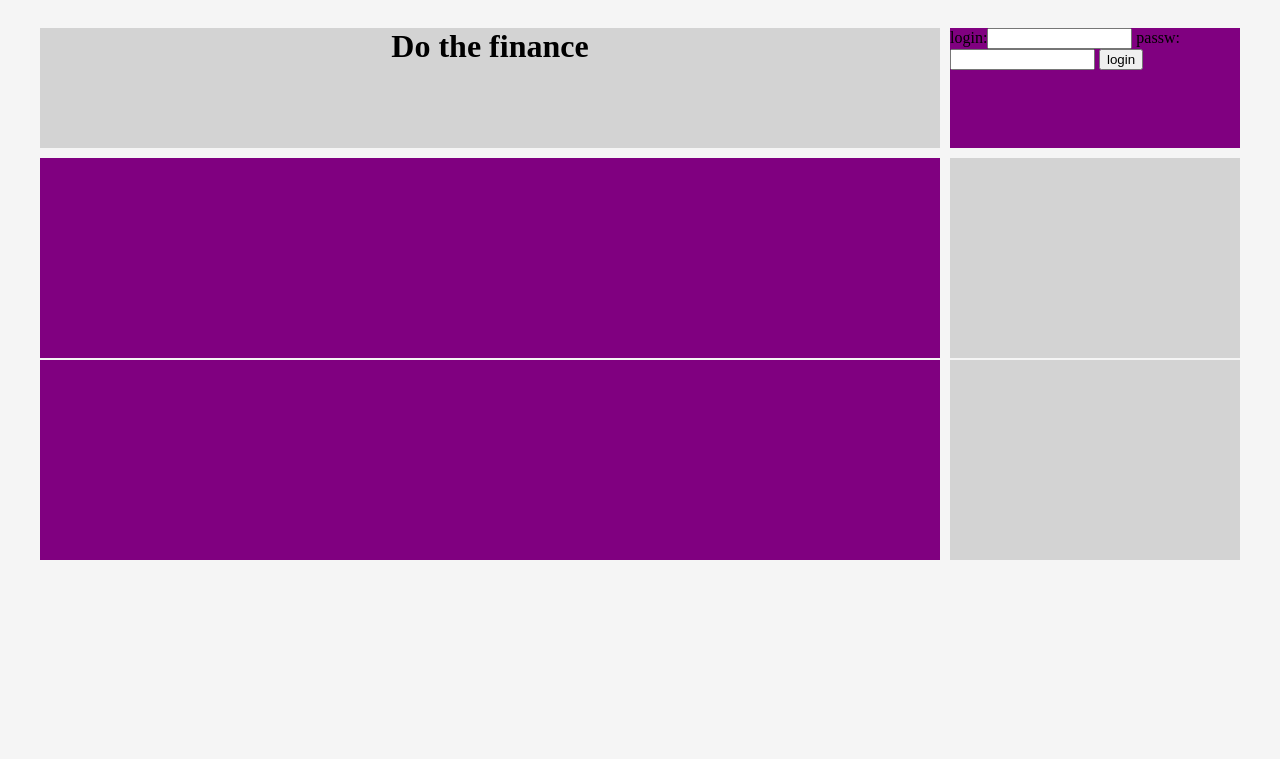
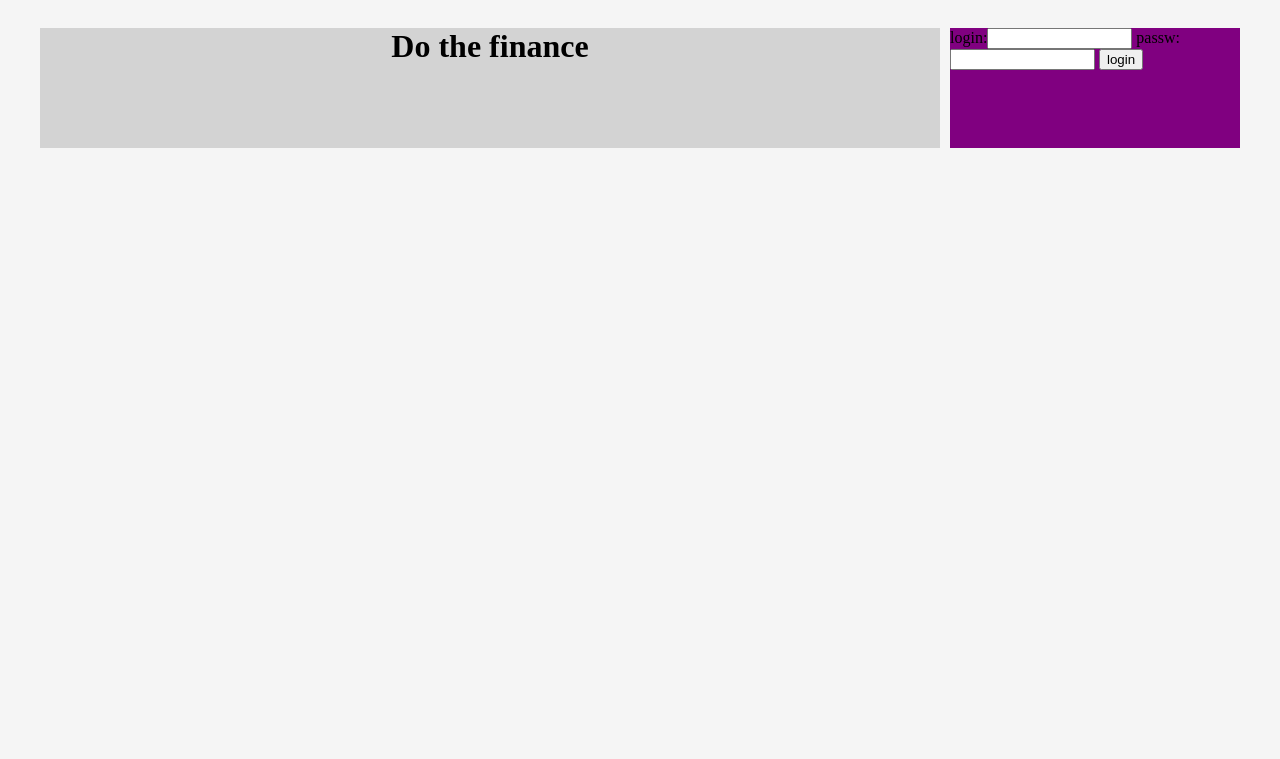
Before and after one commit to HermeZ23/DoTheFinance, a PHP site: page / in a window 1280 px wide. Shown: the top 759 px of the page. Before the commit the page ends 560 px from the top, so only its background shows below. Run offline with PHP 8.4, Linux system fonts and the light colour scheme; data that the repository does not hold is empty.

Commit message:
dynamic design

```diff
--- a/css/style.css
+++ b/css/style.css
@@ -3,9 +3,27 @@ body {
 
 #main {
   width: 1200px;
-  height: 1200px;
+  height: 160px;
   position: relative;
   margin: 0 auto 0 auto; }
+
+#data {
+  width: 1200px;
+  height: 1600px;
+  position: relative;
+  margin: 0 auto 0 auto; }
+
+#dataBig {
+  width: 900px;
+  height: 1200px;
+  position: absolute;
+  left: 0px; }
+
+#dataSmall {
+  width: 290px;
+  height: 1200px;
+  position: absolute;
+  left: 900px; }
 
 #head {
   width: 900px;
@@ -27,12 +45,30 @@ body {
   position: absolute;
   background-color: purple; }
 
+.small {
+  width: 290px;
+  height: 200px;
+  left: 910px;
+  margin-top: 10px;
+  margin-left: 10px;
+  position: auto;
+  float: left;
+  background-color: purple; }
+
+.big {
+  width: 900px;
+  height: 200px;
+  margin-top: 10px;
+  position: auto;
+  float: left;
+  background-color: purple; }
+
 #expenses {
   width: 900px;
   height: 200px;
   top: 150px;
   left: 0px;
-  position: absolute;
+  position: auto;
   background-color: purple; }
 
 #account {
@@ -40,7 +76,7 @@ body {
   height: 200px;
   top: 150px;
   left: 910px;
-  position: absolute;
+  position: auto;
   background-color: lightgrey; }
 
 #expenses1 {
@@ -48,7 +84,7 @@ body {
   height: 200px;
   top: 352px;
   left: 0px;
-  position: absolute;
+  position: auto;
   background-color: purple; }
 
 #account1 {
@@ -56,7 +92,7 @@ body {
   height: 200px;
   top: 352px;
   left: 910px;
-  position: absolute;
+  position: auto;
   background-color: lightgrey; }
 
 #footer {
--- a/index.php
+++ b/index.php
@@ -28,14 +28,14 @@ session_start();
 			<div id="message"><form id="mainform">
 					login:<input name="username" type="text" size="15" maxlength="30">
 					passw:<input name="password" type="password" size="15" maxlength="30">
-				<input type="button" id="login" name="login" value="login"> </form> </div>
+				<input type="button" id="login" name="login" value="login"> </form>
+			</div>
 
-			<div id="expenses">  </div>
-			<div id="account">  </div>
-			<div id="expenses1">  </div>
-			<div id="account1">  </div>
-
-		</div>
+	</div>
+	<div id="data">
+		<div id="dataBig"></div>
+		<div id="dataSmall"></div>
+	</div>
 
 	</body>
 
--- a/php/adminQueries/createCategory.php
+++ b/php/adminQueries/createCategory.php
@@ -5,7 +5,7 @@ require_once("../definitions.php");
 $db = mysql_connect (DBPATH,DBUSER, DBPASS);
 mysql_select_db(DB, $db);
 
-$query = mysql_query("INSERT INTO ".DBPREFIX."categories (name) VALUES ('".$_POST['name']."'");
+$query = mysql_query("INSERT INTO ".DBPREFIX."categories (name) VALUES ('".$_POST['name']."')");
 $result = mysql_fetch_row($query);
 mysql_close($db);
 
```
Also changed, not shown: js/loadHome.js (+47 -6 lines), php/adminQueries/getCategories.php (added, +27 -0 lines), php/db.php (+8 -7 lines), 2 other files.
